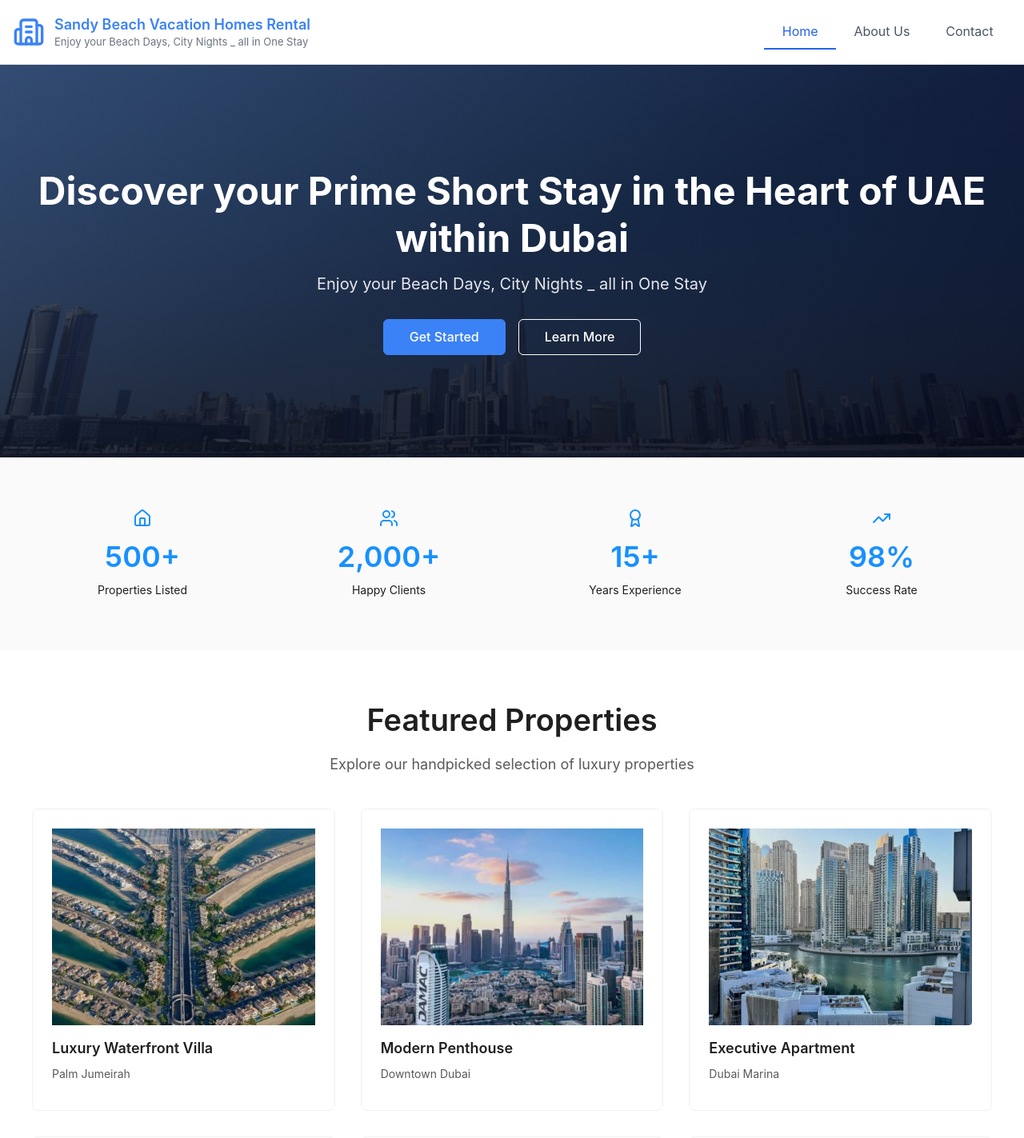
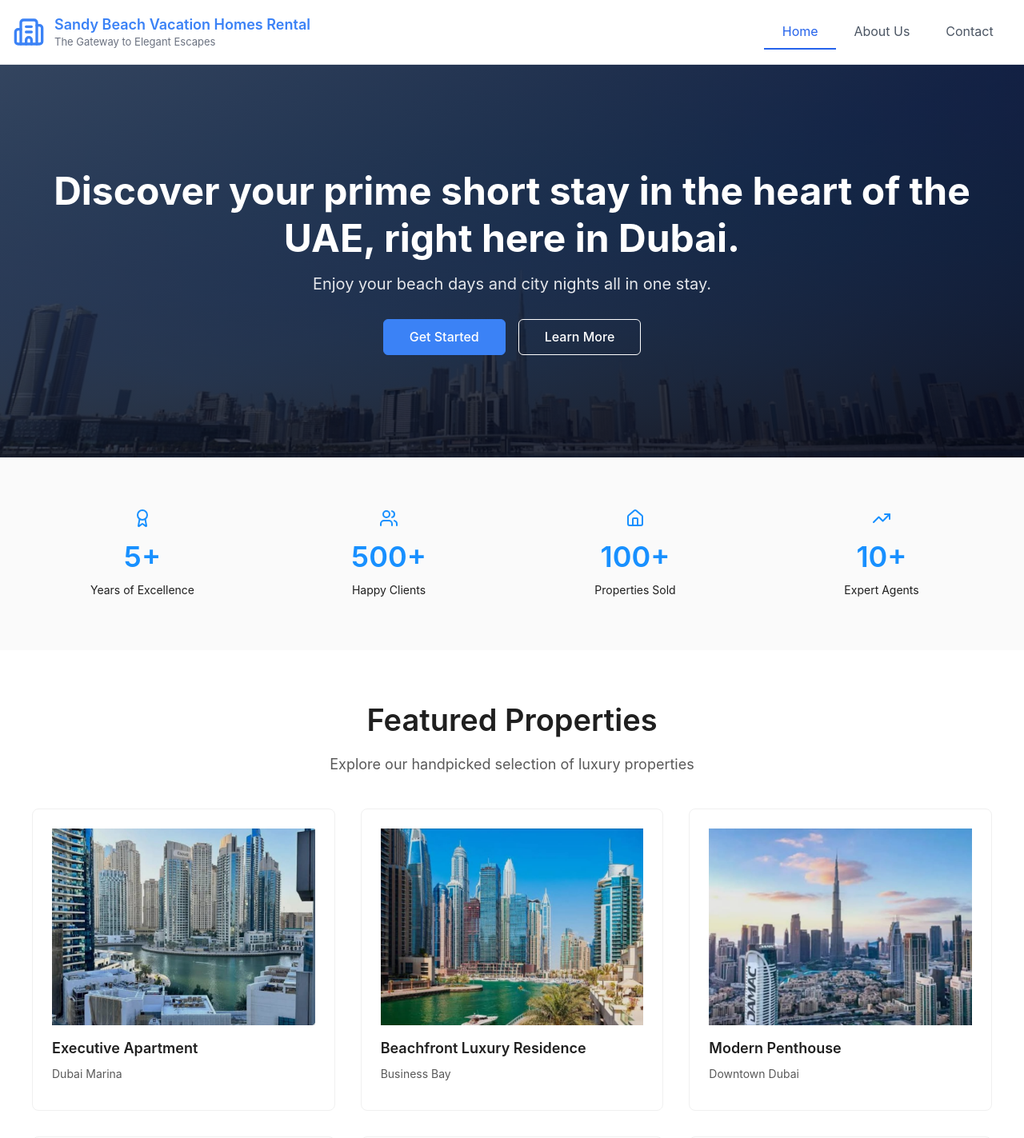
Before and after one commit to Abdulrhman-Gawish/vacation-homes, a React (Vite) app: page / in a window 1280 px wide. Shown: the top 1423 px of the page at 80% size. Built offline with nearby package versions, Linux system fonts and the light colour scheme.

Commit message:
Project completed

```diff
--- a/src/components/Footer/FooterBrand.jsx
+++ b/src/components/Footer/FooterBrand.jsx
@@ -14,14 +14,14 @@ const FooterBrand = () => (
       <Building2 />
       <BrandText>
         <BrandName>Sandy Beach Vacation Homes</BrandName>
-        <BrandSubtitle>Enjoy your Beach Days, City Nights _ all in One Stay</BrandSubtitle>
+        <BrandSubtitle>The Gateway to Elegant Escapes</BrandSubtitle>
       </BrandText>
     </BrandContainer>
     <Description>
-      Sandy Beach Vacation Homes™ Rental LLC is a DET licensed Operator managing
-      vacation rental apartments for short term stay in Dubai. With a handpicked
-      collection of properties, our guests will enjoy Beach Days, City Nights _
-      all in one stay.
+      Sandy Beach Vacation Homes™ Rental LLC is a DET-licensed operator managing
+      vacation rental apartments for short-term stays in Dubai. With a
+      hand-picked collection of properties, our guests can enjoy beach days and
+      city nights all in one stay.
     </Description>
   </div>
 );
--- a/src/components/Footer/FooterCopyright.jsx
+++ b/src/components/Footer/FooterCopyright.jsx
@@ -4,14 +4,13 @@ import { Copyright, CopyrightLinks, CopyrightText } from "./Footer.styles";
 const FooterCopyright = () => (
   <Copyright>
     <CopyrightText>
-      © 2022 | Sandy Beach Vacation Homes. All Rights Reserved.
+      © 2020 - 2025 | Sandy Beach Vacation Homes. All Rights Reserved.
     </CopyrightText>
     <CopyrightLinks>
       <a href="/terms-and-conditions">Reservation Terms</a>
       <a href="/terms-and-conditions">Rights of Property Usage</a>
       <a href="/terms-and-conditions">Cancellation, Changes and Refunds</a>
       <a href="/terms-and-conditions">Privacy Policy</a>
-      <a href="/terms-and-conditions">Sitemap</a>
     </CopyrightLinks>
   </Copyright>
 );
--- a/src/components/Header/Header.jsx
+++ b/src/components/Header/Header.jsx
@@ -40,7 +40,7 @@ export default function Header() {
             <Icon />
             <TitleWrapper>
               <Title>Sandy Beach Vacation Homes Rental</Title>
-              <Subtitle>Enjoy your Beach Days, City Nights _ all in One Stay</Subtitle>
+              <Subtitle>The Gateway to Elegant Escapes</Subtitle>
             </TitleWrapper>
           </Wrapper>
 
--- a/src/pages/About/HeroSection/HeroSection.jsx
+++ b/src/pages/About/HeroSection/HeroSection.jsx
@@ -4,17 +4,17 @@ import {
   HeroContent,
   HeroTitle,
   HeroSubtitle,
-  BackgroundImage
+  BackgroundImage,
 } from "./HeroSection.styles";
 import about from "@assets/about.jpg";
 const HeroSection = () => (
   <HeroWrapper>
-    <BackgroundImage src={about} alt="about"/>
+    <BackgroundImage src={about} alt="about" />
     <HeroOverlay />
 
     <HeroContent>
-      <HeroTitle>About Dubai Prime Properties</HeroTitle>
-      <HeroSubtitle>Your Trusted Real Estate Partner Since 2010</HeroSubtitle>
+      <HeroTitle>About Sandy Beach Vacation Homes</HeroTitle>
+      <HeroSubtitle>Your Trusted Partner Since 2020</HeroSubtitle>
     </HeroContent>
   </HeroWrapper>
 );
--- a/src/pages/Home/HeaderOfHome/HeaderOfHome.jsx
+++ b/src/pages/Home/HeaderOfHome/HeaderOfHome.jsx
@@ -29,10 +29,10 @@ const HeaderOfHome = () => {
       <Row>
         <ContentWrapper>
           <HeroTitle>
-            Discover your Prime Short Stay in the Heart of UAE within Dubai
+            Discover your prime short stay in the heart of the UAE, right here in Dubai.
           </HeroTitle>
           <HeroSubtitle>
-            Enjoy your Beach Days, City Nights _ all in One Stay
+            Enjoy your beach days and city nights all in one stay.
           </HeroSubtitle>
 
           <ButtonGroup>
--- a/src/pages/Home/HeaderOfHome/HeaderOfHome.styles.jsx
+++ b/src/pages/Home/HeaderOfHome/HeaderOfHome.styles.jsx
@@ -28,8 +28,8 @@ export const Overlay = styled.div`
   inset: 0;
   background: linear-gradient(
     to bottom right,
-    rgba(51, 65, 85, 0.7),
-    rgba(15, 23, 42, 0.85),
+    rgba(51, 65, 85, 0.9),
+    rgba(15, 23, 42, 0.8),
     rgba(2, 6, 23, 0.9)
   );
   z-index: 1;
--- a/src/pages/Home/WhyChooseSection/WhyChooseSection.jsx
+++ b/src/pages/Home/WhyChooseSection/WhyChooseSection.jsx
@@ -18,10 +18,10 @@ const WhyChooseSection = () => {
       <div>
         <SectionHeader>
           <SectionTitle level={1}>
-            Why Choose Dubai Prime Properties
+            Why Choose Sandy Beach Vacation Homes
           </SectionTitle>
           <SectionDescription>
-            Your trusted partner in Dubai real estate
+            Your trusted partner in Dubai
           </SectionDescription>
         </SectionHeader>
 
--- a/src/utils/contactInformation.js
+++ b/src/utils/contactInformation.js
@@ -2,22 +2,28 @@ import { MapPin, Phone, Mail, Clock } from "lucide-react";
 export const contactInformation = [
   {
     icon: MapPin,
-    title: 'Visit Us',
-    details: ['DIC, Saih Shuaib 3, bld.WHP2-block A, office.P2AG-K13', 'Dubai, United Arab Emirates'],
+    title: "Visit Us",
+    details: [
+      "DIC, Saih Shuaib 3, bld.WHP2-block A, office.P2AG-K13",
+      "Dubai, United Arab Emirates",
+    ],
   },
   {
     icon: Phone,
-    title: 'Call Us',
-    details: ['+971 4 XXX XXXX', '+971 50 XXX XXXX'],
+    title: "Call Us",
+    details: ["+971 52 652 8978"],
   },
   {
     icon: Mail,
-    title: 'Email Us',
-    details: ['info@dubaiprimeproperties.ae', 'sales@dubaiprimeproperties.ae'],
+    title: "Email Us",
+    details: ["info@dubaiprimeproperties.ae", "sales@dubaiprimeproperties.ae"],
   },
   {
     icon: Clock,
-    title: 'Office Hours',
-    details: ['Sunday - Thursday: 9:00 AM - 6:00 PM', 'Saturday: 10:00 AM - 4:00 PM'],
+    title: "Office Hours",
+    details: [
+      "Sunday - Thursday: 9:00 AM - 6:00 PM",
+      "Saturday: 10:00 AM - 4:00 PM",
+    ],
   },
 ];
--- a/src/utils/properties.js
+++ b/src/utils/properties.js
@@ -11,27 +11,27 @@ import sports from "@assets/sports.jpg";
 export const properties = [
   {
     id: 1,
-    title: "Luxury Waterfront Villa",
-    location: "Palm Jumeirah",
-    image: palmJumeirah,
+    title: "Executive Apartment",
+    location: "Dubai Marina",
+    image: dubaiMarina,
   },
   {
     id: 2,
+    title: "Beachfront Luxury Residence",
+    location: "Business Bay",
+    image: businessBbay,
+  },
+  {
+    id: 3,
     title: "Modern Penthouse",
     location: "Downtown Dubai",
     image: downTown,
   },
   {
-    id: 3,
-    title: "Executive Apartment",
-    location: "Dubai Marina",
-    image: dubaiMarina,
-  },
-  {
     id: 4,
-    title: "Skyline View Apartment",
-    location: "JLT",
-    image: jlt,
+    title: "Luxury Waterfront Villa",
+    location: "Palm Jumeirah",
+    image: palmJumeirah,
   },
   {
     id: 5,
@@ -41,9 +41,9 @@ export const properties = [
   },
   {
     id: 6,
-    title: "Beachfront Luxury Residence",
-    location: "Business Bay",
-    image: businessBbay,
+    title: "Skyline View Apartment",
+    location: "JLT",
+    image: jlt,
   },
   {
     id: 7,
--- a/src/utils/stats.js
+++ b/src/utils/stats.js
@@ -1,7 +1,8 @@
 import { Home, Award, Users, TrendingUp } from "lucide-react";
+
 export const stats = [
-  { icon: Home, value: "500+", label: "Properties Listed" },
-  { icon: Users, value: "2,000+", label: "Happy Clients" },
-  { icon: Award, value: "15+", label: "Years Experience" },
-  { icon: TrendingUp, value: "98%", label: "Success Rate" },
+  { icon: Award, value: "5+", label: "Years of Excellence" },
+  { icon: Users, value: "500+", label: "Happy Clients" },
+  { icon: Home, value: "100+", label: "Properties Sold" },
+  { icon: TrendingUp, value: "10+", label: "Expert Agents" },
 ];
--- a/src/utils/statsData.js
+++ b/src/utils/statsData.js
@@ -1,6 +1,6 @@
 export const stats = [
-  { number: "15+", label: "Years of Excellence" },
-  { number: "2000+", label: "Happy Clients" },
-  { number: "500+", label: "Properties Sold" },
-  { number: "50+", label: "Expert Agents" },
+  { number: "5+", label: "Years of Excellence" },
+  { number: "500+", label: "Happy Clients" },
+  { number: "100+", label: "Properties Sold" },
+  { number: "10+", label: "Expert Agents" },
 ];
```
